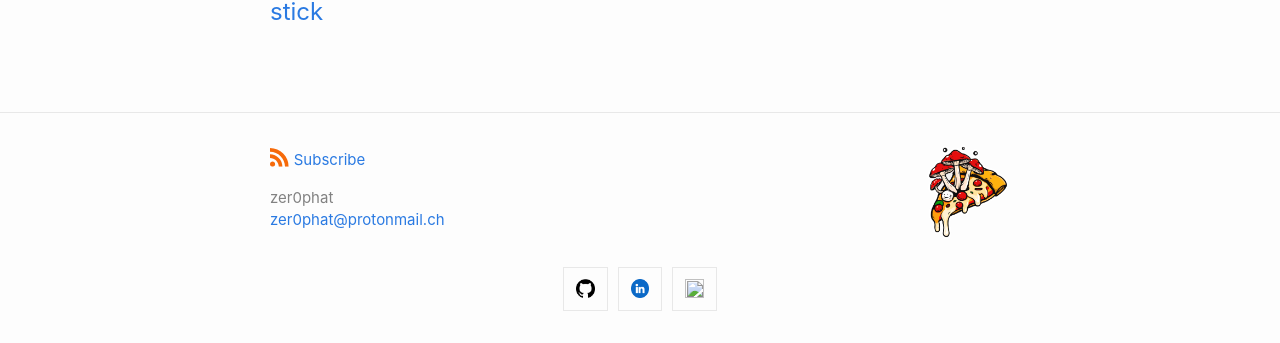
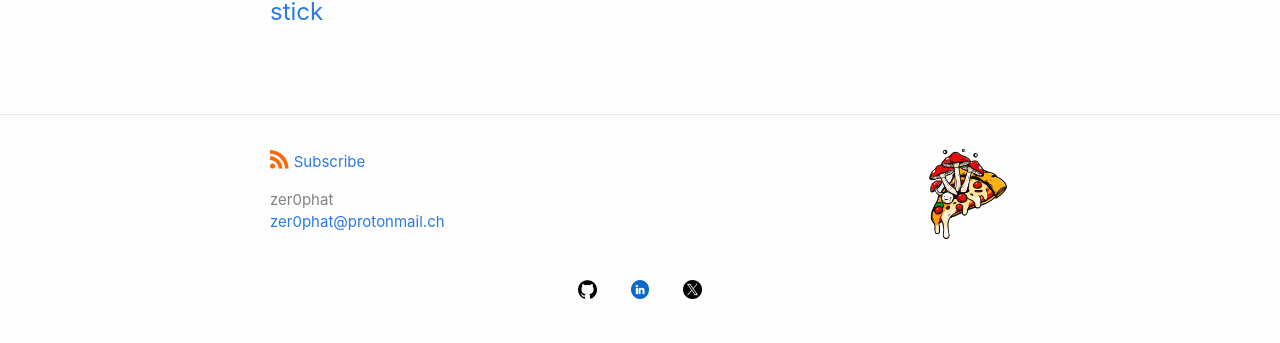
Before and after one commit to zer0phat/zer0phat.github.io, a Jekyll site: the page built from docs/index.md, in a window 1280 px wide. Shown: the part 554-897 px from the top of the page. Built offline with Jekyll 4.4.1, drawn with Linux system fonts in a browser that asks for light colours.

Commit message:
social links

```diff
--- a/docs/_sass/minima/_layout.scss
+++ b/docs/_sass/minima/_layout.scss
@@ -296,8 +296,8 @@
     a {
       display: block;
       padding: 10px 12px;
-      border: 1px solid $border-color-01;
-      &:hover { border-color: $border-color-02 }
+      //border: 1px solid $border-color-01;
+      &:hover { opacity: 0.7; }
     }
   }
 }
```
Also changed, not shown: docs/assets/images/x.png (renamed from docs/assets/images/twitter.png).
